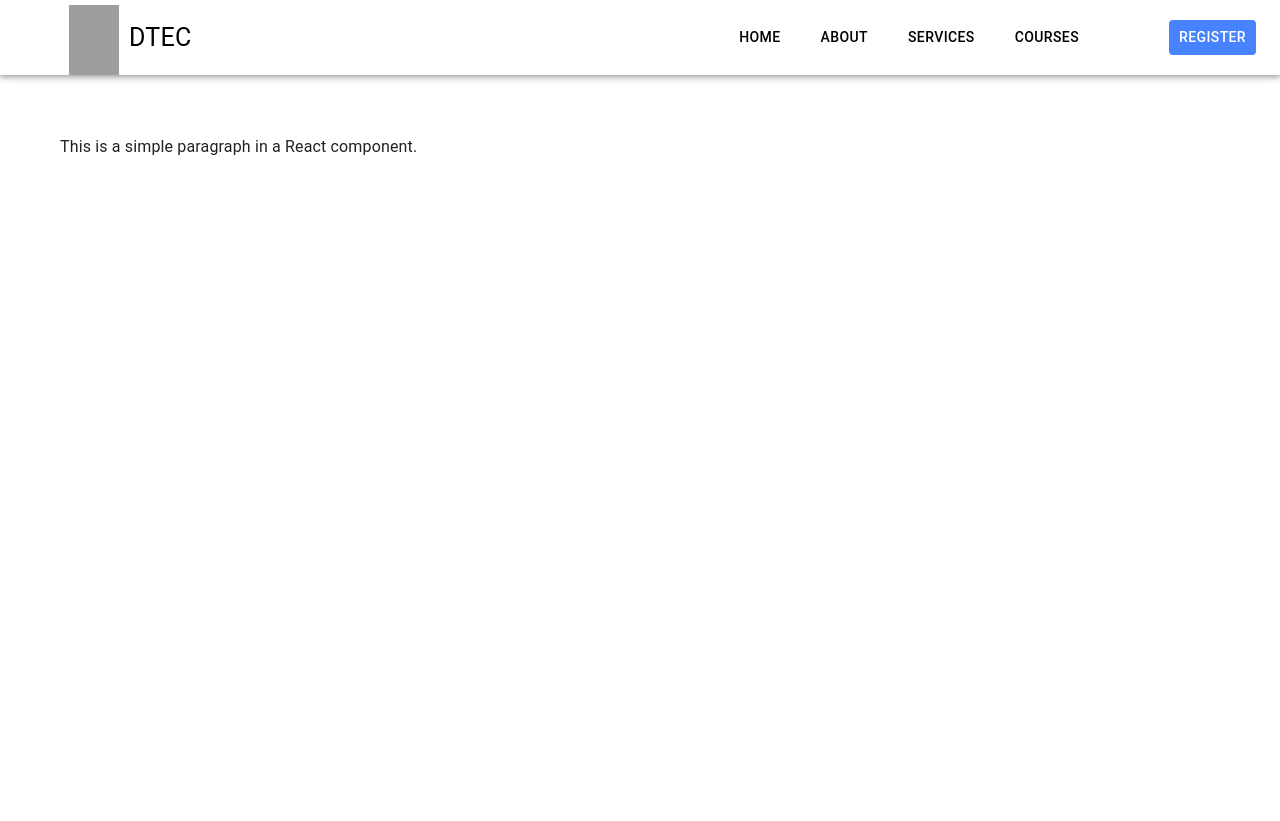
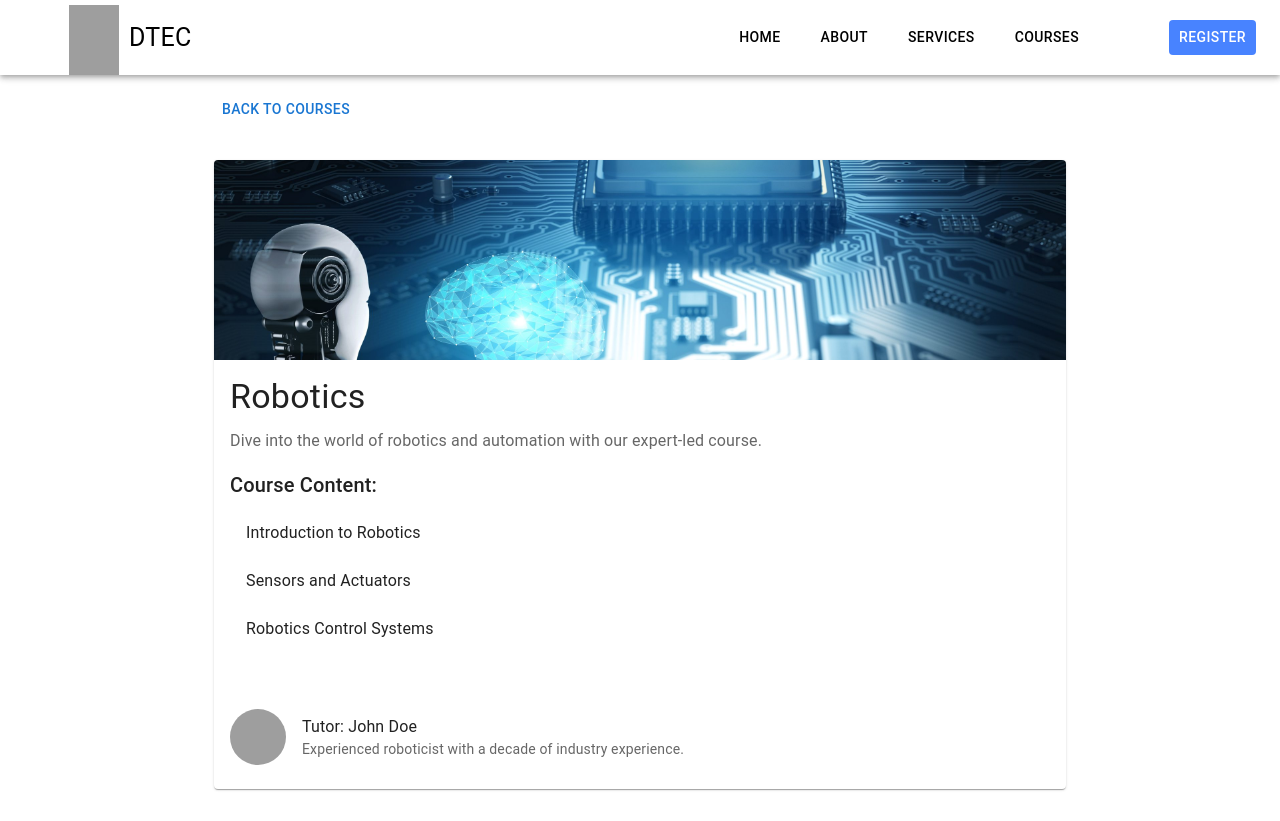
Before and after one commit to Jinu2001/Dtech-Solutuons, a React (Vite) app: page /courses/robotics in a window 1280 px wide. Before the commit the page ends 800 px from the top, so only its background shows below. Built offline with nearby package versions, Linux system fonts and the light colour scheme; grey boxes are pictures that could not be loaded.

Commit message:
created 4 course components

```diff
--- a/src/components/CoursesDetails/CourseDetails.jsx
+++ b/src/components/CoursesDetails/CourseDetails.jsx
@@ -1,18 +1,75 @@
-// CourseDetail.jsx
+import React from 'react';
+import {
+  Container,
+  Typography,
+  Card,
+  CardContent,
+  CardMedia,
+  Button,
+  List,
+  ListItem,
+  ListItemText,
+  Avatar,
+  Grid
+} from '@mui/material';
+import { useNavigate } from 'react-router-dom';
 
-import React from 'react';
+const CourseDetail = ({ course }) => {
+  const navigate = useNavigate();
 
-const CourseDetail = ({ match }) => {
-  const courseId = match.params.id; // Access the course ID from the URL parameters
+  // Function to navigate back to courses list
+  const handleBackClick = () => {
+    navigate(-1); // This will take you back to the previous page
+  };
 
-  // Fetch course details based on the ID or use the course data from some other source
 
   return (
-    <div>
-      <h2>Course Details</h2>
-      <p>Course ID: {courseId}</p>
-      {/* Add more details here */}
-    </div>
+    <Container maxWidth="md">
+      <Button onClick={handleBackClick} sx={{ mt: 2 }}>Back to Courses</Button>
+      <Card sx={{ my: 4 }}>
+        <CardMedia
+          component="img"
+          height="200"
+          image={course.image}
+          alt={course.name}
+        />
+        <CardContent>
+          <Typography gutterBottom variant="h4" component="div">
+            {course.name}
+          </Typography>
+          <Typography variant="body1" color="text.secondary" sx={{ mb: 2 }}>
+            {course.description}
+          </Typography>
+          <Typography variant="h6" component="div" sx={{ mt: 2 }}>
+            Course Content:
+          </Typography>
+          <List>
+            {course.content.map((item, index) => (
+              <ListItem key={index}>
+                <ListItemText primary={item} />
+              </ListItem>
+            ))}
+          </List>
+          <Grid container spacing={2} alignItems="center" sx={{ mt: 4 }}>
+            <Grid item>
+              <Avatar
+                alt={course.tutor.name}
+                src={course.tutor.photo}
+                sx={{ width: 56, height: 56 }}
+              />
+            </Grid>
+            <Grid item>
+              <Typography variant="body1">
+                Tutor: {course.tutor.name}
+              </Typography>
+              <Typography variant="body2" color="text.secondary">
+                {course.tutor.bio}
+              </Typography>
+            </Grid>
+          </Grid>
+        </CardContent>
+      </Card>
+    </Container>
   );
 };
 
--- a/src/pages/Courses/Graphic.jsx
+++ b/src/pages/Courses/Graphic.jsx
@@ -1,11 +1,26 @@
+// Graphic.jsx
 import React from 'react';
+import CourseDetail from '../../components/CoursesDetails/CourseDetails';
+
+const graphicCourseData = {
+  name: "Graphic Designing",
+  image:  "/images/graphic.jpg", // replace with your image path
+  description: "Learn to create stunning graphics with our comprehensive course.",
+  content: [
+    "Fundamentals of Graphic Design",
+    "Typography and Layout",
+    "Branding and Identity",
+    // ... more content
+  ],
+  tutor: {
+    name: "Emma Wilson",
+    photo: "/path-to-emma-photo.jpg", // replace with your tutor's photo path
+    bio: "Award-winning graphic designer with a passion for teaching."
+  }
+};
 
 const Graphic = () => {
-  return (
-    <div>
-      <p>This is a simple paragraph in a React component.</p>
-    </div>
-  );
+  return <CourseDetail course={graphicCourseData} />;
 };
 
 export default Graphic;
--- a/src/pages/Courses/Python.jsx
+++ b/src/pages/Courses/Python.jsx
@@ -1,11 +1,26 @@
 import React from 'react';
+import CourseDetail from '../../components/CoursesDetails/CourseDetails';
+
+
+const pythonCourseData = {
+  name: "Python for Beginners",
+  image: "/images/python.png", // replace with your image path
+  description: "Start your programming journey with our beginner-friendly Python course.",
+  content: [
+    "Python Syntax and Semantics",
+    "Data Structures",
+    "Object-Oriented Programming with Python",
+    // ... more content
+  ],
+  tutor: {
+    name: "Susan Smith",
+    photo: "/path-to-susan-photo.jpg", // replace with your tutor's photo path
+    bio: "Software developer and Python expert with 15 years of teaching experience."
+  }
+};
 
 const Python = () => {
-  return (
-    <div>
-      <p>This is a simple paragraph in a React component.</p>
-    </div>
-  );
+  return <CourseDetail course={pythonCourseData} />;
 };
 
 export default Python;
--- a/src/pages/Courses/Robotics.jsx
+++ b/src/pages/Courses/Robotics.jsx
@@ -1,11 +1,26 @@
 import React from 'react';
+import CourseDetail from '../../components/CoursesDetails/CourseDetails';
+
+
+const roboticsCourseData = {
+  name: "Robotics",
+  image: "/images/robotics.jpg", // replace with your image path
+  description: "Dive into the world of robotics and automation with our expert-led course.",
+  content: [
+    "Introduction to Robotics",
+    "Sensors and Actuators",
+    "Robotics Control Systems",
+    // ... more content
+  ],
+  tutor: {
+    name: "John Doe",
+    photo: "/path-to-john-doe-photo.jpg", // replace with your tutor's photo path
+    bio: "Experienced roboticist with a decade of industry experience."
+  }
+};
 
 const Robotics = () => {
-  return (
-    <div>
-      <p>This is a simple paragraph in a React component.</p>
-    </div>
-  );
+  return <CourseDetail course={roboticsCourseData} />;
 };
 
 export default Robotics;
--- a/src/pages/Courses/Web.jsx
+++ b/src/pages/Courses/Web.jsx
@@ -1,11 +1,25 @@
 import React from 'react';
+import CourseDetail from '../../components/CoursesDetails/CourseDetails';
+// Dummy data for the Web course
+const webCourseData = {
+  name: "Web Designing",
+  image: "/images/web.jpg", // replace with the path to your image
+  description: "Use Figma to get a job in UI Design, User Interface, User Experience design.",
+  content: [
+    "Responsive Design Principles",
+    "Introduction to CSS",
+    "Advanced HTML Techniques",
+    // ... more bullet points
+  ],
+  tutor: {
+    name: "Alex Johnson",
+    photo: "/path-to-tutor-photo.jpg", // replace with the path to the tutor's photo
+    bio: "Experienced UI/UX designer with 5+ years in the industry."
+  }
+};
 
 const Web = () => {
-  return (
-    <div>
-      <p>This is a simple paragraph in a React component.</p>
-    </div>
-  );
+  return <CourseDetail course={webCourseData} />;
 };
 
 export default Web;
```
